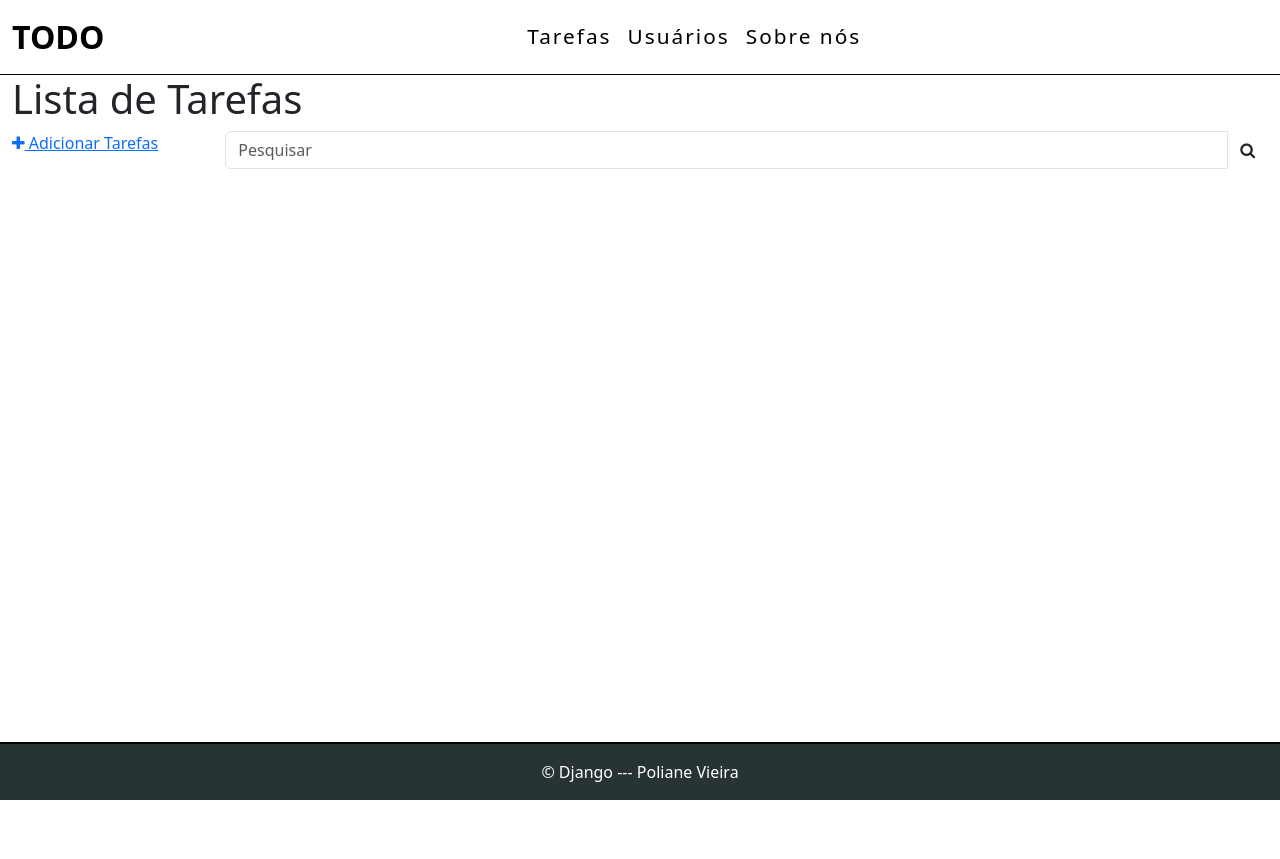
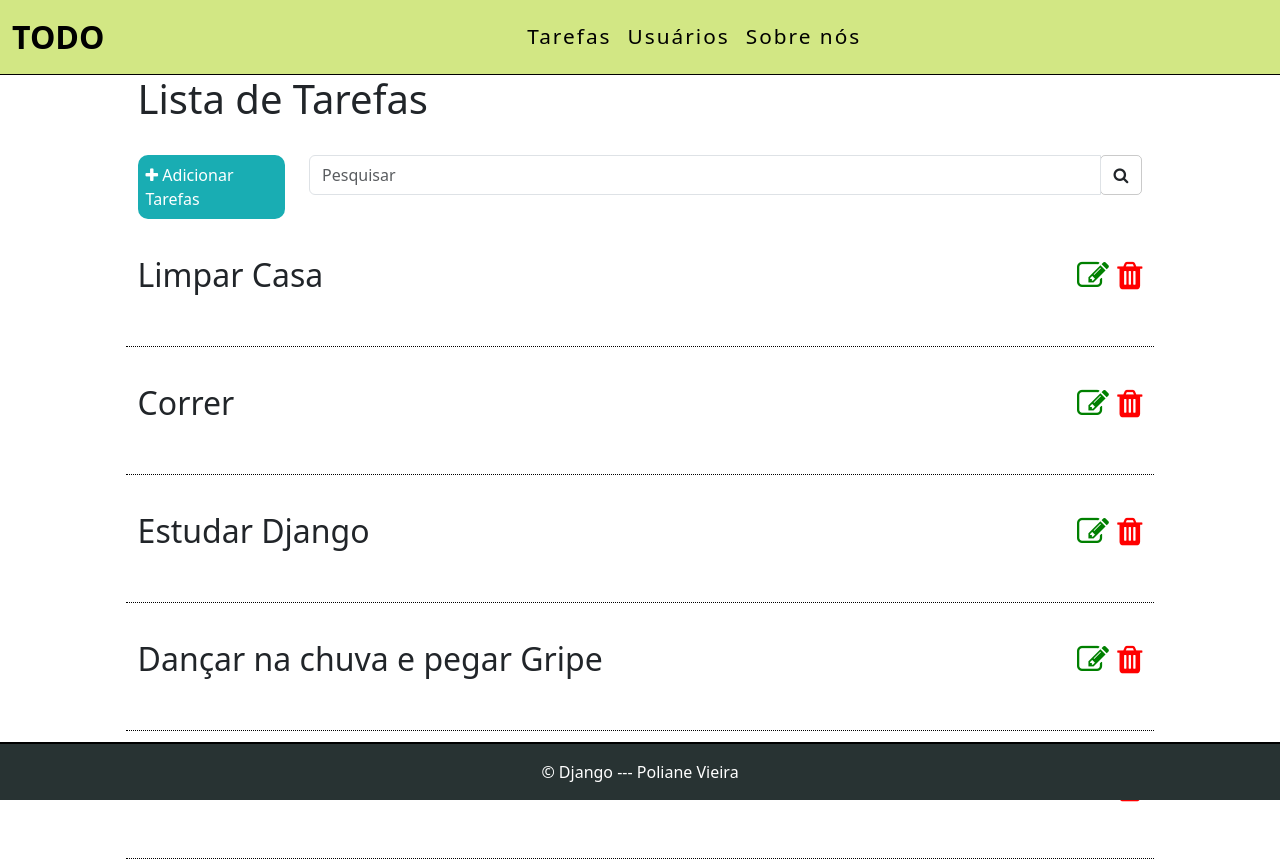
Before and after one commit to Yunnakym/Django-Todo, a Django app: page / in a window 1280 px wide. Before the commit the page ends 800 px from the top, so only its background shows below. Run offline with Django 5.2, Linux system fonts and the light colour scheme.

Commit message:
versão 4

```diff
--- a/tarefas/static/css/style.css
+++ b/tarefas/static/css/style.css
@@ -6,7 +6,7 @@ body {
 
 /*NAVBAR*/
 .navbar {
-    background-color: white !important; /*cor de fundo*/
+    background-color: rgb(210, 231, 132) !important; /*cor de fundo*/
     border-bottom: 1px solid black !important; /*borda inferior*/
 }
 
@@ -28,11 +28,56 @@ body {
     letter-spacing: 2px !important;
 }
 
-/*Lista de Tarefas*/
-.list-div{
-     margin: auto !important;
+/*Botão adicionar*/
+.add-div {
+    background-color: rgb(25, 173, 179) !important;
+    color: white !important;
+    padding: 0.5em !important;
+    border-radius: 10px !important; /*arredondar a borda*/
+}
+/*Botão adicionar tirar a linha dele*/
+#add-button {
+    text-decoration: none !important;
+    padding: 0 !important;
+    margin: 0 !important;
 }
 
+/*Main*/
+.list-div {
+    margin-left: 10% !important;
+    margin-right: 10% !important;
+}
+
+/*deixar abaixo do tarefas, não ficar colado*/
+.barra {
+    margin-top: 2em !important;
+}
+
+/*borda na lupa*/
+.input-group-btn {
+    border: 1px solid rgb(0, 0, 0, 0.206)!important;
+    border-radius: 5px !important;
+
+}
+
+/* lista*/
+.item {
+    border-bottom: 1px dotted black !important; /* Dotted é linha tracejada*/
+    height: 3em !important;
+    font-size: 2em !important;
+    margin-top: 1em !important;
+}
+
+.fa.fa-trash {
+    color: red !important;
+}
+.fa.fa-edit {
+    color: green !important;
+}
+
+.icones {
+    text-align: end !important;
+}
 footer {
     background-color: rgb(40, 51, 51) !important;
     border-top: 2px solid black !important;
--- a/templates/tarefas/list.html
+++ b/templates/tarefas/list.html
@@ -43,16 +43,19 @@
     <main class="container-fluid">
         <div class="list-div">
             <h1>Lista de Tarefas</h1>
-            <div class="row">
+            <div class="row barra">
                 <div class="col-sm-2">
                     <!--botão de +-->
                     <a id="add-button" href="">
-                    <i class="fa fa-plus"></i> Adicionar Tarefas
-                </a>
+                        <div class="add-div">
+                            <i class="fa fa-plus"></i> Adicionar Tarefas
+                        </div>
+
+                    </a>
                 </div>
 
                 <div class="col-sm-10">
-                     <!--caixa de pesquisar-->
+                    <!--caixa de pesquisar-->
                     <div class="input-group">
                         <input type="text" class="form-control" placeholder="Pesquisar" name="searc">
                         <!--botão de pesquisar-->
@@ -66,8 +69,62 @@
                 </div>
 
             </div>
+
+            <div class="row item">
+                <div class="col-sm-10">
+                    <span>Limpar Casa</span>
+                </div>
+
+                <div class="col-sm-2 icones">
+                    <a href=""><span><i class="fa fa-edit"></i></span></a>
+                    <a href=""><span><i class="fa fa-trash"></i></span></a>
+                </div>
+            </div>
+
+            <div class="row item">
+                <div class="col-sm-10">
+                    <span>Correr</span>
+                </div>
+
+                <div class="col-sm-2 icones">
+                    <a href=""><span><i class="fa fa-edit"></i></span></a>
+                    <a href=""><span><i class="fa fa-trash"></i></span></a>
+                </div>
+            </div>
+
+            <div class="row item">
+                <div class="col-sm-10">
+                    <span>Estudar Django</span>
+                </div>
+
+                <div class="col-sm-2 icones">
+                    <a href=""><span><i class="fa fa-edit"></i></span></a>
+                    <a href=""><span><i class="fa fa-trash"></i></span></a>
+                </div>
+            </div>
+
+            <div class="row item">
+                <div class="col-sm-10">
+                    <span>Dançar na chuva e pegar Gripe</span>
+                </div>
+
+                <div class="col-sm-2 icones">
+                    <a href=""><span><i class="fa fa-edit"></i></span></a>
+                    <a href=""><span><i class="fa fa-trash"></i></span></a>
+                </div>
+            </div>
+
+            <div class="row item">
+                <div class="col-sm-10">
+                    <span>Alimentar a Azuria</span>
+                </div>
+
+                <div class="col-sm-2 icones">
+                    <a href=""><span><i class="fa fa-edit"></i></span></a>
+                    <a href=""><span><i class="fa fa-trash"></i></span></a>
+                </div>
+            </div>
         </div>
-
 
 
     </main>
@@ -76,7 +133,6 @@
         &copy; Django --- Poliane Vieira
     </footer>
 
-
 </body>
 <!-- Latest compiled JavaScript -->
 <script src="https://cdn.jsdelivr.net/npm/bootstrap@5.3.3/dist/js/bootstrap.bundle.min.js"></script>
```
